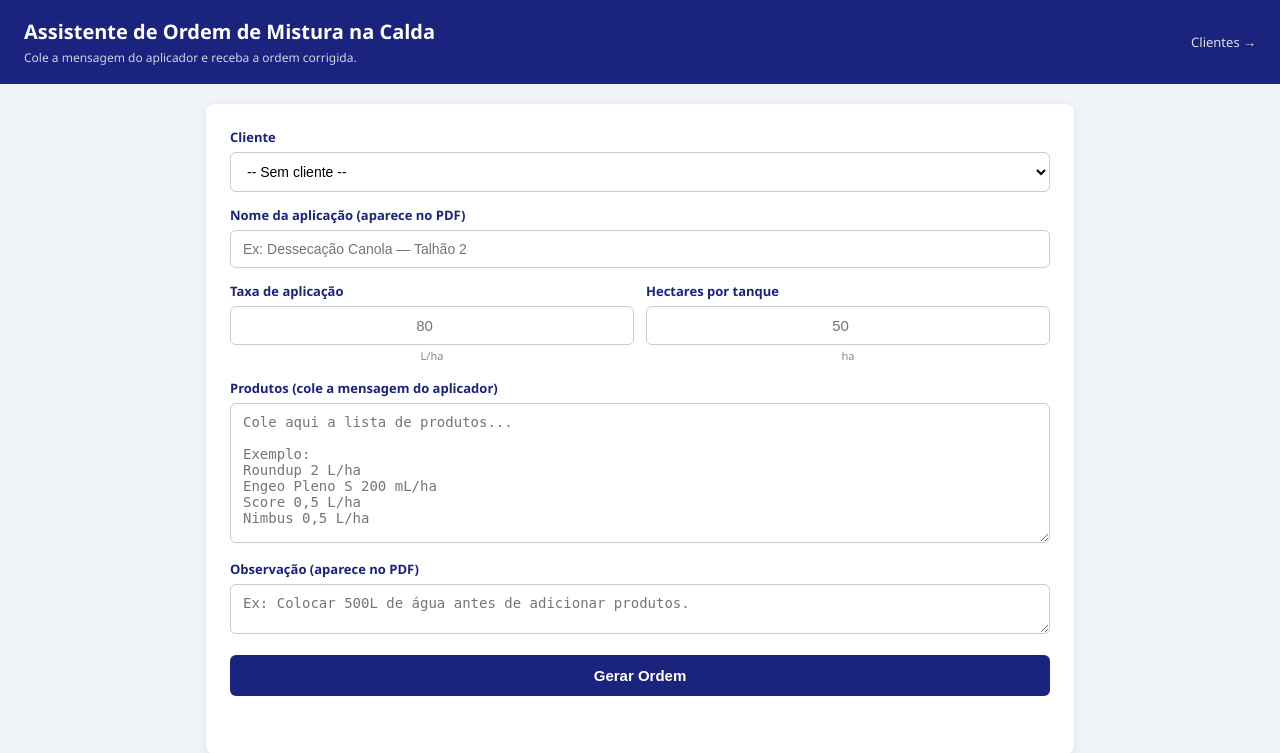
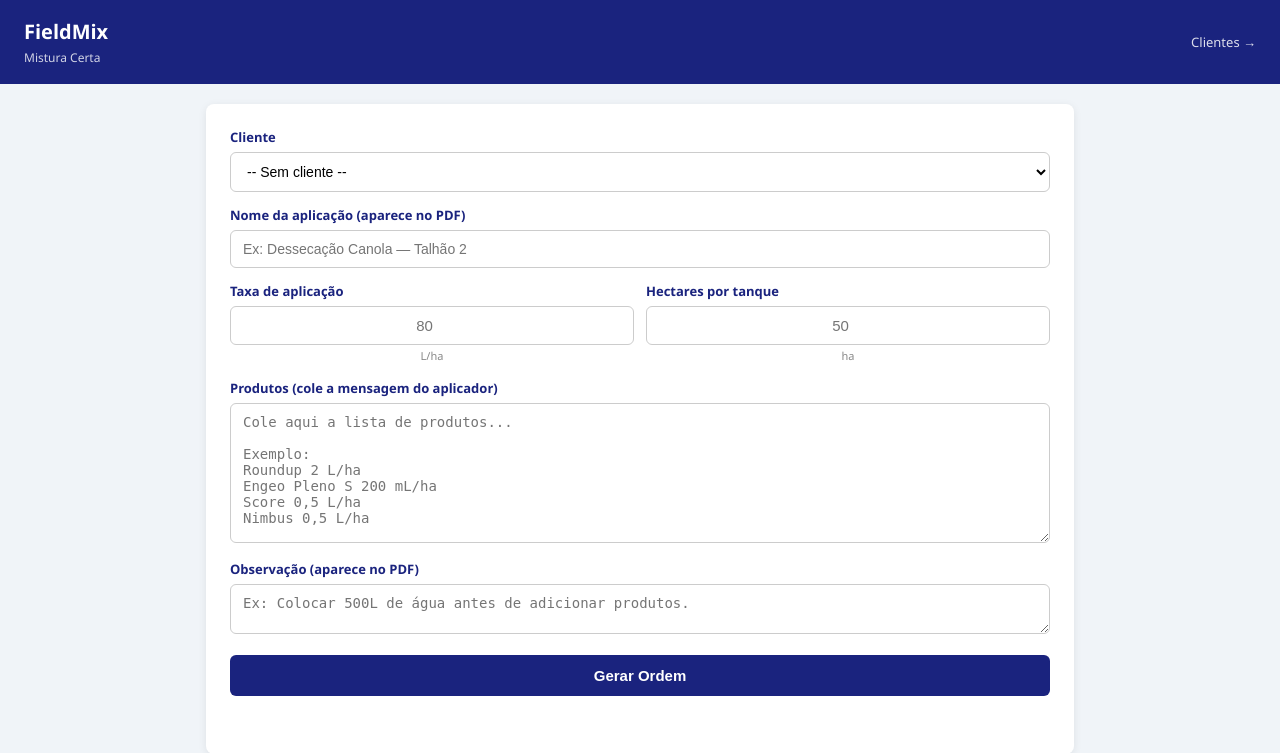
Before and after one commit to eduardopulveragro-bit/MisturaCaldas, a Flask app: page / in a window 1280 px wide. Shown: the top 753 px of the page. Run offline with Flask 3, Linux system fonts and the light colour scheme; some libraries are stand-ins or nearby versions.

Commit message:
Rebrand para FieldMix / Mistura Certa
Co-Authored-By: Claude Sonnet 4.6 <noreply@anthropic.com>

```diff
--- a/templates/clientes.html
+++ b/templates/clientes.html
@@ -57,7 +57,7 @@
 <body>
   <header>
     <h1>Cadastro de Clientes</h1>
-    <a href="/">&larr; Voltar para Ordem de Mistura</a>
+    <a href="/">&larr; Voltar para FieldMix</a>
   </header>
 
   <main>
--- a/templates/index.html
+++ b/templates/index.html
@@ -3,7 +3,7 @@
 <head>
   <meta charset="UTF-8">
   <meta name="viewport" content="width=device-width, initial-scale=1.0">
-  <title>Ordem de Mistura na Calda</title>
+  <title>FieldMix</title>
   <meta name="theme-color" content="#1B5E20">
   <link rel="manifest" href="/static/manifest.json">
   <link rel="apple-touch-icon" href="/static/apple-touch-icon.png">
@@ -96,8 +96,8 @@
 <body>
   <header>
     <div>
-      <h1>Assistente de Ordem de Mistura na Calda</h1>
-      <p>Cole a mensagem do aplicador e receba a ordem corrigida.</p>
+      <h1>FieldMix</h1>
+      <p>Mistura Certa</p>
     </div>
     <a href="/clientes" style="color:rgba(255,255,255,0.85);text-decoration:none;font-size:13px;">Clientes &rarr;</a>
   </header>
@@ -461,12 +461,12 @@
       doc.setFontSize(17);
       doc.setFont('helvetica', 'bold');
       doc.setTextColor(27, 94, 32);
-      doc.text('Formação da Calda', textX, y + 6);
+      doc.text('FieldMix', textX, y + 6);
 
       doc.setFontSize(10);
       doc.setFont('helvetica', 'normal');
       doc.setTextColor(100, 100, 100);
-      doc.text('Ordem de Adição de Produtos', textX, y + 12);
+      doc.text('Mistura Certa', textX, y + 12);
 
       // Cliente
       var clienteOpt = document.getElementById('cliente-sel').selectedOptions[0];
```
Also changed, not shown: static/manifest.json.
